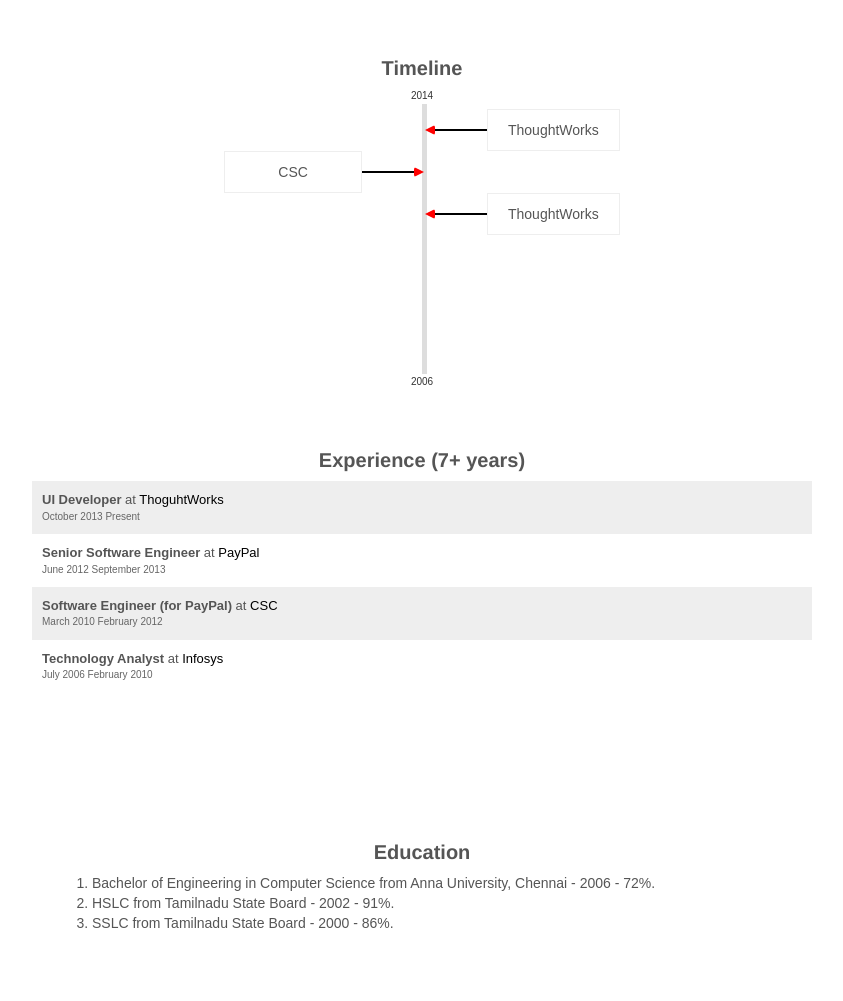
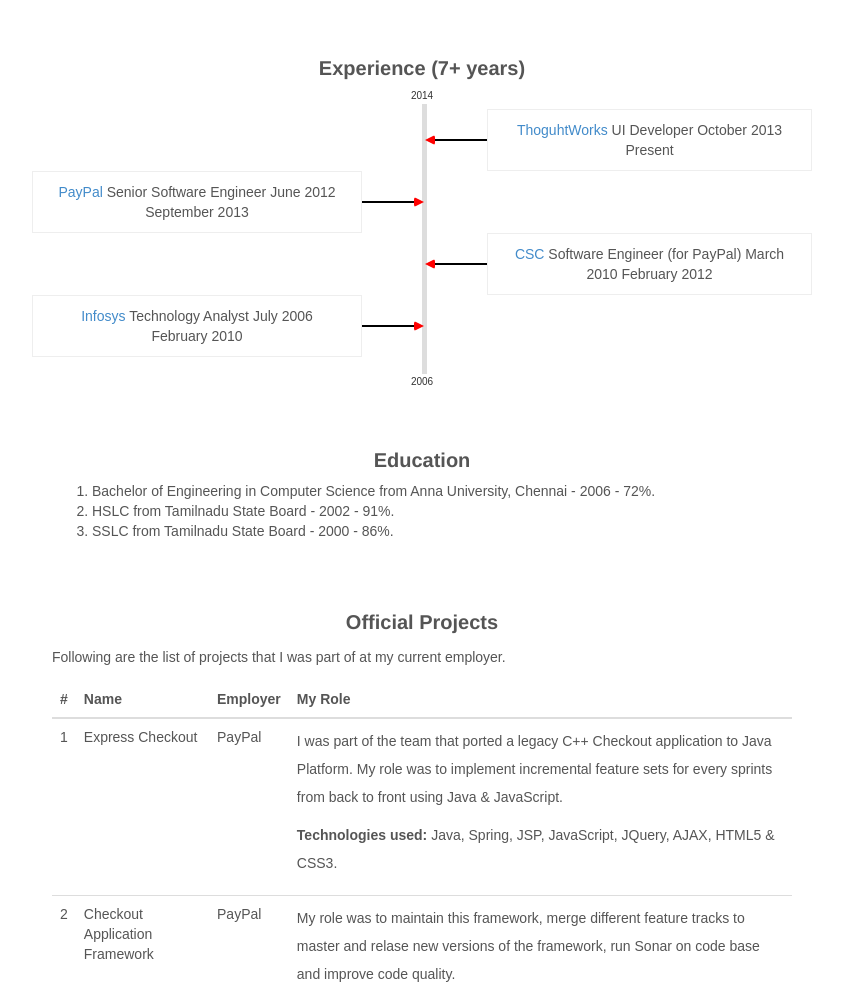
Before and after one commit to vraa/resume, a plain HTML site: page index.html in a window 1280 px wide. Shown: the part 560-1561 px from the top of the page, without its empty margins (218-1061 px from the left). Drawn offline with Linux system fonts and the light colour scheme.

Commit message:
Replace old experience section with new timeline.

```diff
--- a/css/resume.css
+++ b/css/resume.css
@@ -208,56 +208,6 @@
 		padding-left: 0;
 		padding-right: 0;
 	}
-	.experiences .timeline{
-	}
-	.experiences ol{
-		margin: 0;
-		padding: 0;
-		list-style: none;
-	}
-	.experiences .experience{
-		padding: 10px;
-		font-size: 1.3rem;
-	}
-		.experiences .experience:nth-child(odd){
-			background-color: #eee;
-		}
-		.experiences .experience .location{
-
-		}
-		.experiences .experience .location a{
-			color: #000;
-		}
-		.experiences .experience .summary{
-			font-weight: bold;
-		}
-		.experiences .experience .time{
-			display: block;
-			font-size: 1rem;
-			color: #666;
-		}
-		.experiences .experience .dtstart, .experiences .experience .dtend{
-		}
-			.experience .dtstart{
-				bottom: 10px;
-				right: 10px;
-			}
-			.experience .dtend{
-				left: 10px;
-				bottom: 10px;
-			}
-	.experience.paypal{
-	}
-		.paypal .location{
-		}
-	.experience.csc{
-	}
-		.csc .location{
-		}
-	.experience.infy{
-	}
-		.infy .location{
-		}
 
 .official-projects{
 
--- a/index.html
+++ b/index.html
@@ -126,85 +126,65 @@
 						</section>
 						<!-- / skills -->
 
-						<section class='row'>
-
-							<article class="col-xs-12">
-								<h2>Timeline</h2>
-
+						<!-- work experience -->
+						<section class='experiences row'>
+							<article class='col-xs-12'>
+								<h2><i class='icon-tasks'></i>Experience (<span>7+ years</span>)</h2>
 								<div class="timeline">
 
 									<div class="line"></div>
 									<div class="start-time-label legend">2006</div>
 									<div class="end-time-label legend">2014</div>
 
-									<ul class="events">
-										<li>
+									<ul class="events vcalendar">
+										<li class='experience vevent thoughtworks'>
 											<div class="hand">
 											</div>
 											<div class="data">
-												ThoughtWorks
-											</div>
-										</li>
-										<li>
-											<div class="hand">
-											</div>
-											<div class="data">
-												CSC
-											</div>
-										</li>
-										<li>
-											<div class="hand">
-											</div>
-											<div class="data">
-												ThoughtWorks
-											</div>
-										</li>
-									</ul>
-
-								</div>
-							</article>
-
-						</section>
-
-						<!-- work experience -->
-						<section class='experiences row'>
-							<article class='col-xs-12'>
-								<h2><i class='icon-tasks'></i>Experience (<span>7+ years</span>)</h2>
-								<div class='timeline'>
-									<ol class='vcalendar'>
-										<li class='experience vevent thoughtworks'>
-											<span class='summary'>UI Developer</span> at
 												<span class='location'><a href="https://www.thoughtworks.com">ThoguhtWorks</a></span>
+												<span class='summary'>UI Developer</span>
 												<span class='time'>
 													<span class='dtstart' title='October 2012'>October 2013</span>
 													<span class='dtend' title='Present'>Present</span>
 												</span>
+											</div>
 										</li>
 										<li class='experience vevent paypal'>
-											<span class='summary'>Senior Software Engineer</span> at
+											<div class="hand">
+											</div>
+											<div class="data">
 												<span class='location'><a href="https://www.paypal.com">PayPal</a></span>
+												<span class='summary'>Senior Software Engineer</span>
 												<span class='time'>
 													<span class='dtstart' title='June 2012'>June 2012</span>
 													<span class='dtend' title='September 2013'>September 2013</span>
 												</span>
+											</div>
 										</li>
 										<li class='experience vevent csc'>
-											<span class='summary'>Software Engineer (for PayPal)</span> at
+											<div class="hand">
+											</div>
+											<div class="data">
 												<span class='location'><a href="http://www.csc.com/">CSC</a></span>
+												<span class='summary'>Software Engineer (for PayPal)</span>
 												<span class='time'>
 													<span class='dtstart' title="March 2010">March 2010</span>
 													<span class='dtend' title="February 2012">February 2012</span>
 												</span>
+											</div>
 										</li>
 										<li class='experience vevent infy'>
-											<span class='summary'>Technology Analyst</span> at
+											<div class='hand'></div>
+											<div class='data'>
 												<span class='location'><a href="http://www.infosys.com">Infosys</a></span>
+												<span class='summary'>Technology Analyst</span>
 												<span class='time'>
 													<span class='dtstart' title="March 2010">July 2006</span>
 													<span class='dtend' title="February 2012">February 2010</span>
 												</span>
+											</div>
 										</li>
-									</ol>
+									</ul>
 								</div>
 							</article>
 						</section>
```
Lines whose indentation alone changed are shown as unchanged.
